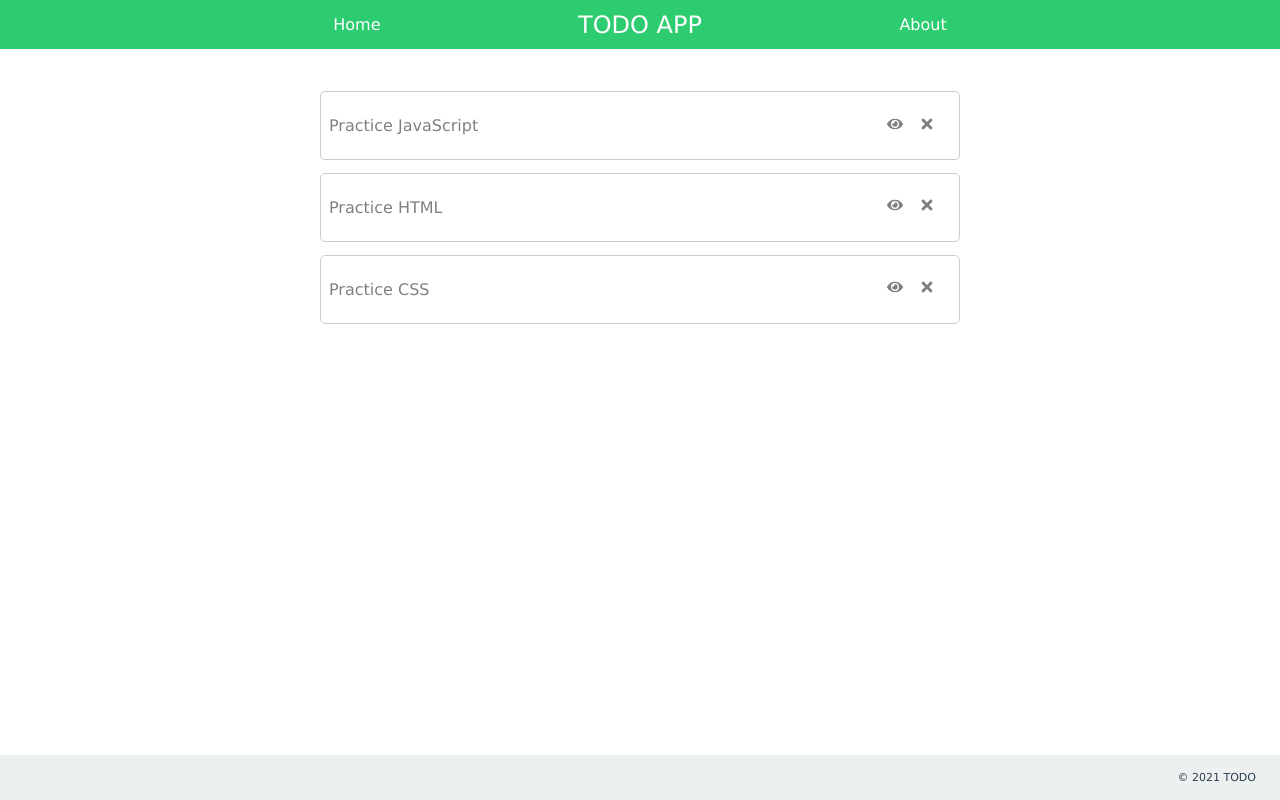
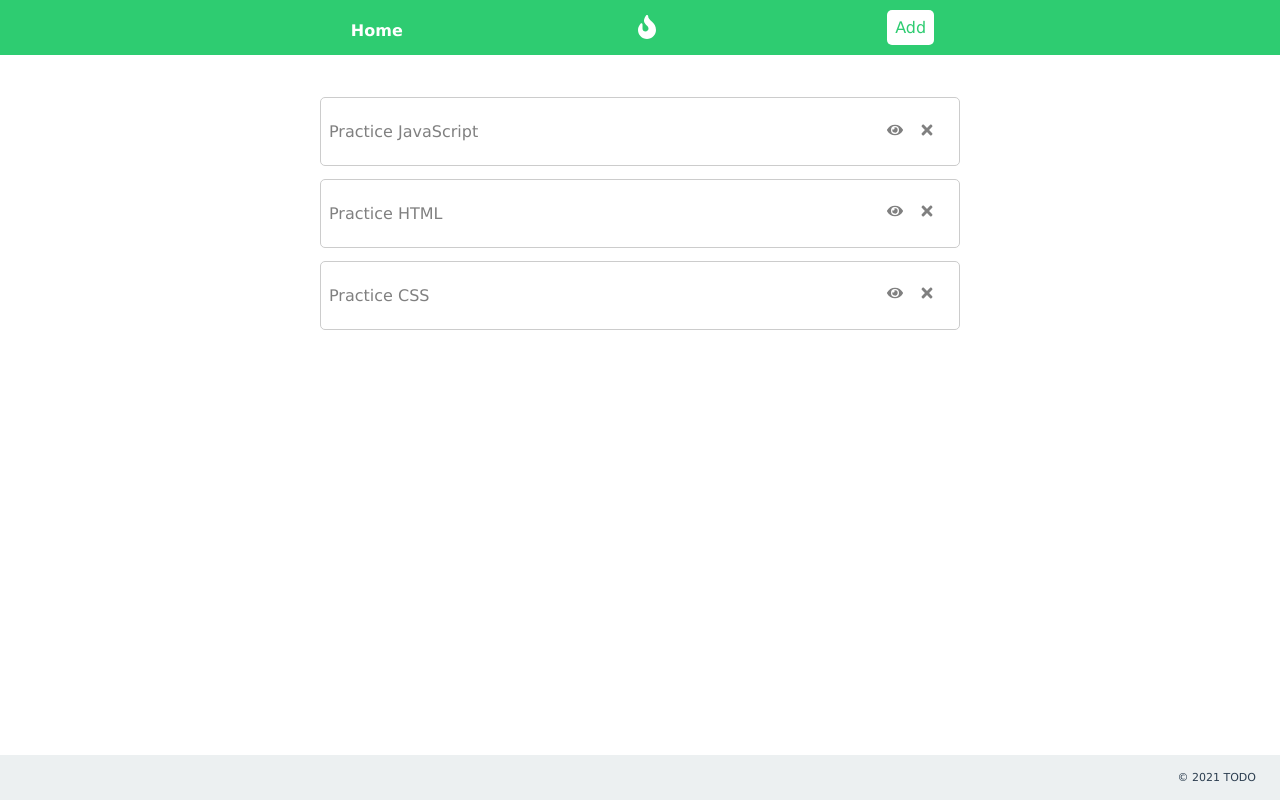
Before and after one commit to t0mclaudio/fe-prax-one, a React (Create React App) app: page / in a window 1280 px wide. Built offline with nearby package versions, Linux system fonts and the light colour scheme; data requests are answered from the project's data file.

Commit message:
improve header

```diff
--- a/src/Page/index.js
+++ b/src/Page/index.js
@@ -1,18 +1,20 @@
 import { NavLink } from "react-router-dom";
-import styles from './styles.module.scss';
-
+import styles from "./styles.module.scss";
+import { FaFire } from "react-icons/fa";
 const Header = () => {
   return (
     <div className={styles.header}>
       <header>
         <nav>
           <ul>
-            <li>TODO APP</li>
+            <li>
+              <FaFire />
+            </li>
             <li>
               <NavLink to="/">Home</NavLink>
             </li>
             <li>
-              <NavLink to="#">About</NavLink>
+              <button>Add</button>
             </li>
           </ul>
         </nav>
--- a/src/Page/styles.module.scss
+++ b/src/Page/styles.module.scss
@@ -27,7 +27,19 @@
       gap: 2%;
       li {
         text-align: center;
+        button {
+          all: unset;
+          background-color: white;
+          border-radius: 5px;
+          color: #2ecc71;
+          padding: .8rem;
+          &:hover {
+            cursor: pointer;
+            opacity: 94%;
+          }
+        }
         a {
+          font-weight: bold;
           color: #fff;
           text-decoration: none;
           display: block;
@@ -35,6 +47,7 @@
           border-radius: 5px;
           &:hover {
             opacity: 88%;
+            text-decoration: underline;
           }
         }
       }
```
Also changed, not shown: 1 other file (tests, documents, lock files or other folders).
